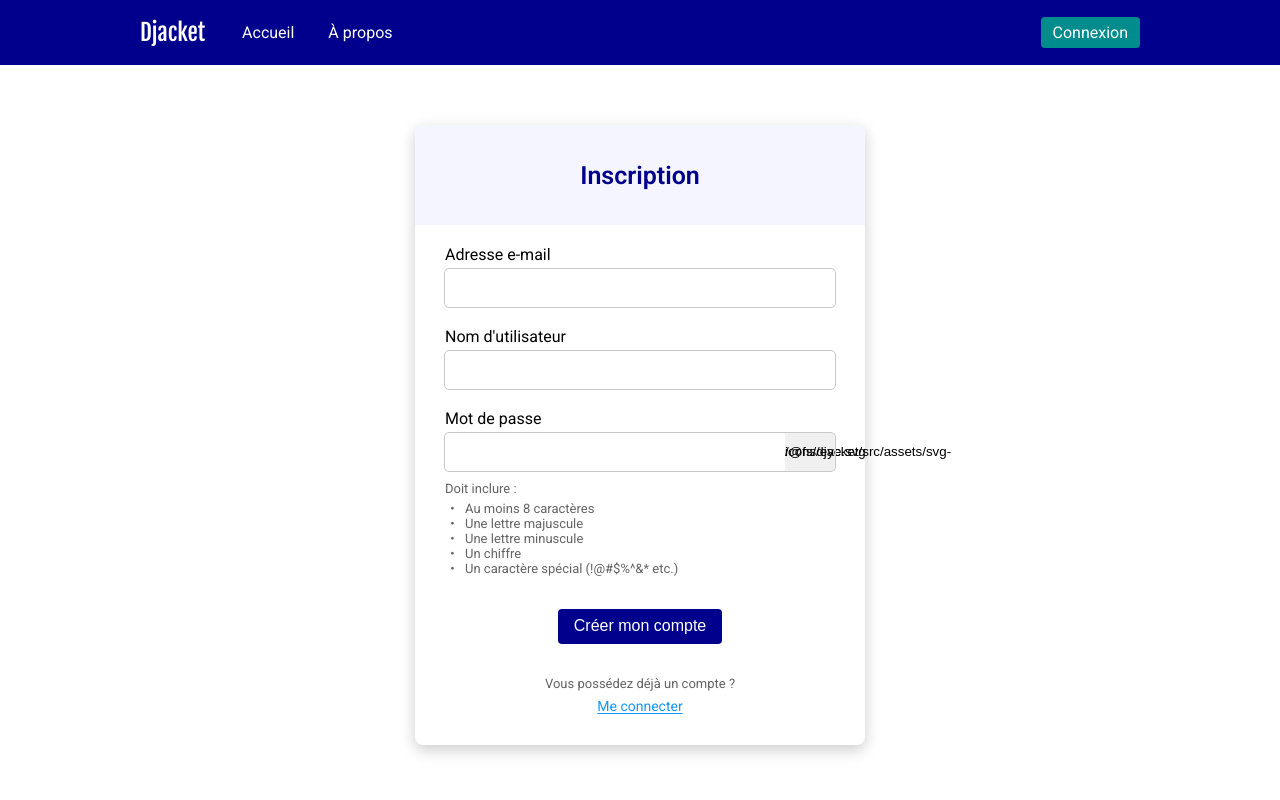
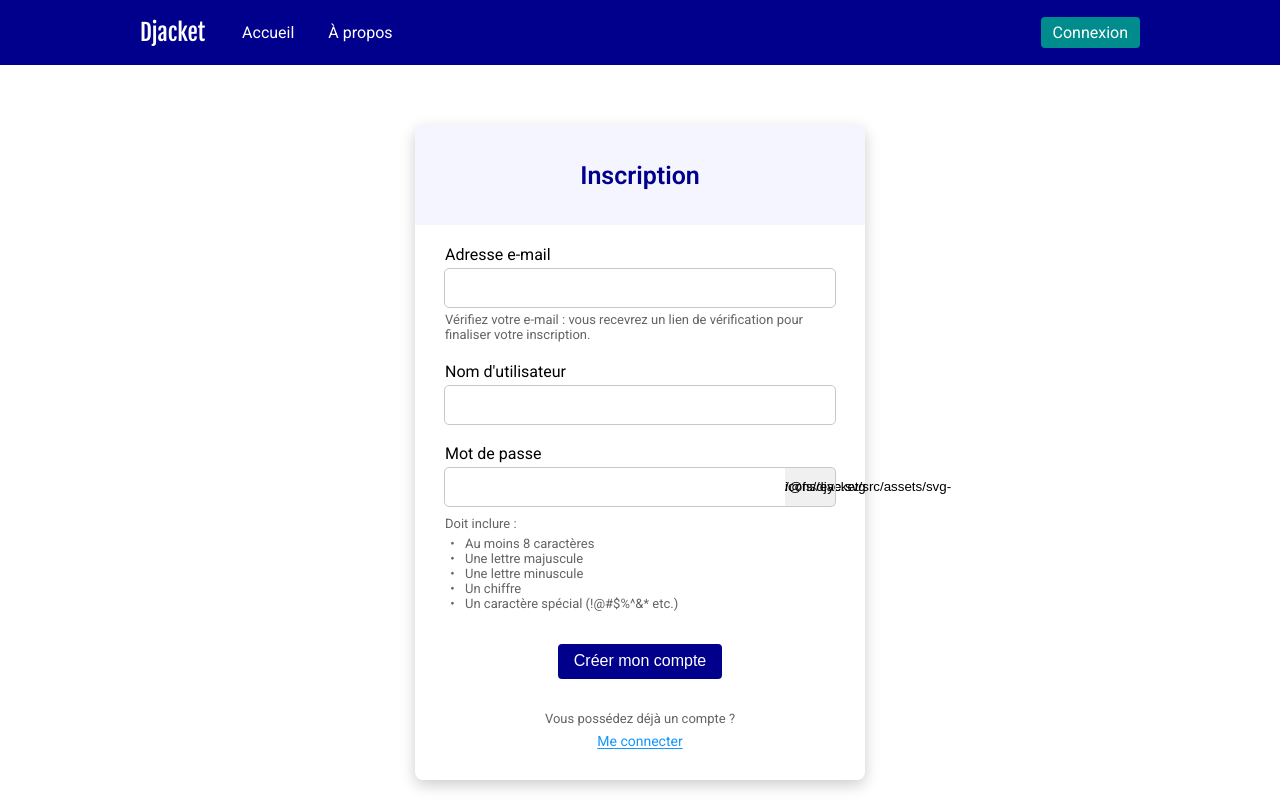
Before and after one commit to romansainthilaire/djacket, a Vue app in the folder djacket/: page /signup in a window 1280 px wide. Shown: the top 800 px of the page. Built offline with nearby package versions, Linux system fonts and the light colour scheme.

Commit message:
BaseInput - add help text

```diff
--- a/djacket/src/components/BaseInput.vue
+++ b/djacket/src/components/BaseInput.vue
@@ -5,6 +5,7 @@ type Props = {
   label?: string
   required?: boolean
   errorMessage?: string
+  helpText?: string
 }
 
 const {
@@ -12,7 +13,8 @@ const {
   type = "text",
   label = "",
   required = false,
-  errorMessage = ""
+  errorMessage = "",
+  helpText = ""
 } = defineProps<Props>()
 
 const value = defineModel<string>({ required: true })
@@ -28,6 +30,7 @@ const value = defineModel<string>({ required: true })
       v-model="value"
     />
     <p v-if="errorMessage" class="error-message">{{ errorMessage }}</p>
+    <p v-else-if="helpText" class="help-text">{{ helpText }}</p>
   </div>
 </template>
 
@@ -63,4 +66,10 @@ input:focus {
   font-size: 13px;
   color: var(--color-error);
 }
+
+.help-text {
+  margin-top: 5px;
+  font-size: 13px;
+  color: rgb(100, 100, 100);
+}
 </style>
--- a/djacket/src/views/SignupView.vue
+++ b/djacket/src/views/SignupView.vue
@@ -89,6 +89,7 @@ watch(password, () => {
       type="email"
       label="Adresse e-mail"
       required
+      help-text="Vérifiez votre e-mail : vous recevrez un lien de vérification pour finaliser votre inscription."
       :error-message="emailErrorMessage"
     />
 
```
